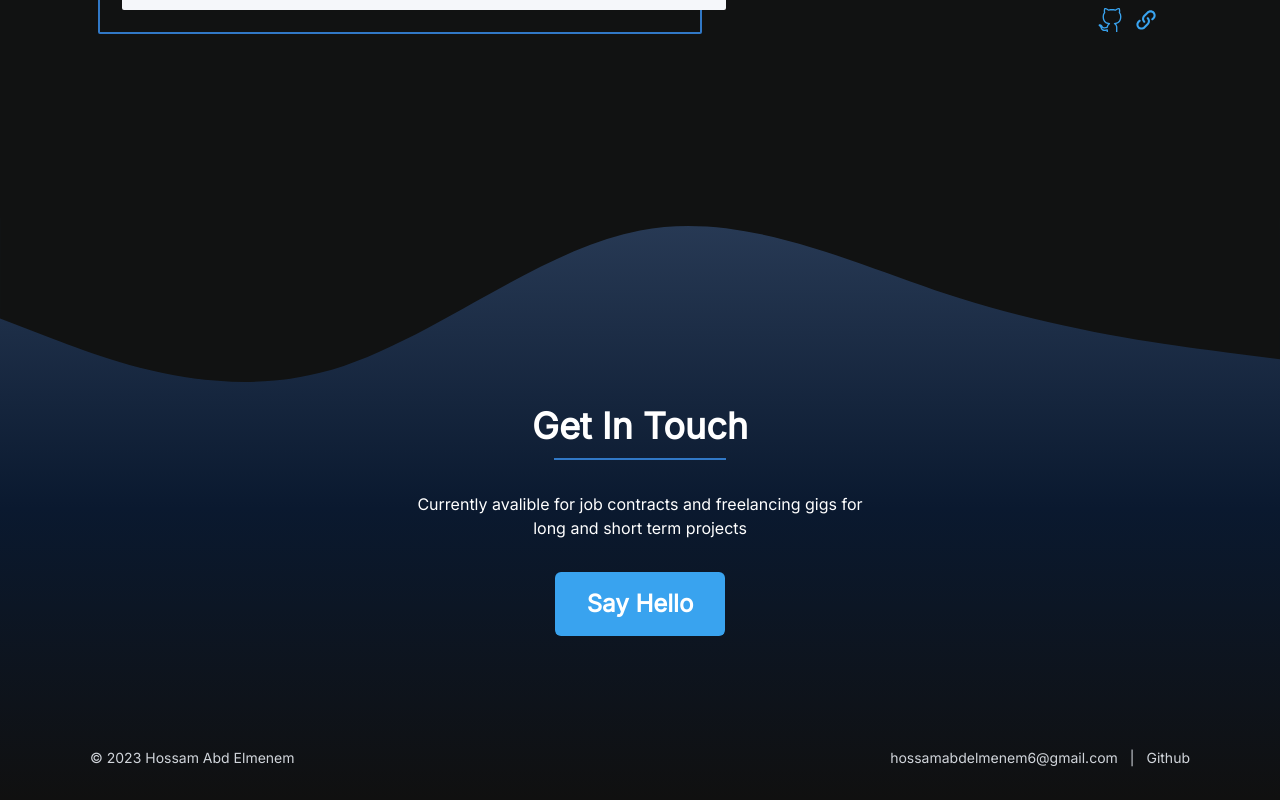
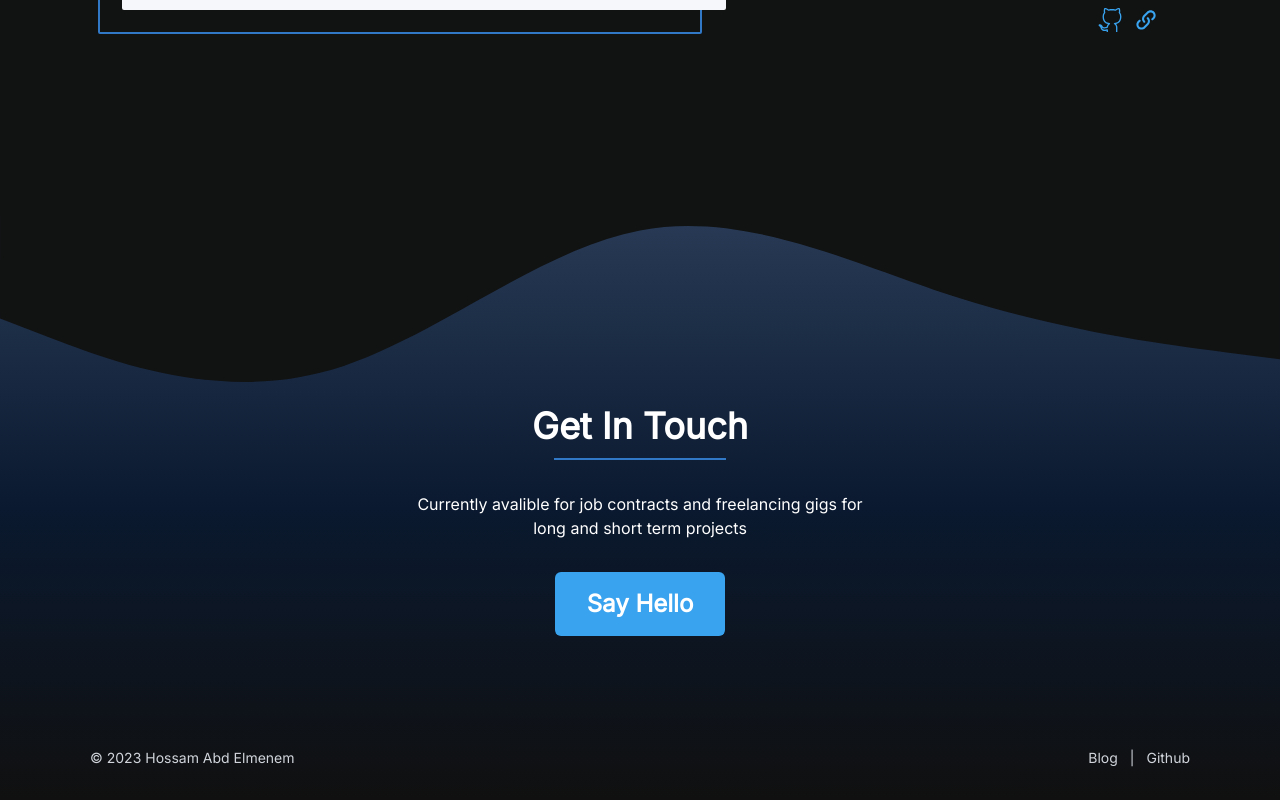
Before and after one commit to hossammenem/hossamabdelmenem-Portfolio, a Next.js app: page / in a window 1280 px wide. Shown: the part 3686-4486 px from the top of the page. Built offline with nearby package versions, Linux system fonts and the light colour scheme.

Commit message:
adding my blog link to the footer

```diff
--- a/components/Contact Me/index.tsx
+++ b/components/Contact Me/index.tsx
@@ -22,7 +22,9 @@ export default function ContactMe() {
       <div className="mx-auto flex w-container flex-col items-center gap-4 pb-4 text-center text-xs text-gray-300 sm:flex-row sm:justify-between md:text-sm">
         <span>&#169; 2023 Hossam Abd Elmenem</span>
         <span className="flex gap-3">
-          <a>hossamabdelmenem6@gmail.com</a>
+          <a href="https://dev.to/hossammenem" target="_blank">
+            Blog
+          </a>
           <p>|</p>
           <a href="https://github.com/hossammenem" target="_blank">
             Github
```
